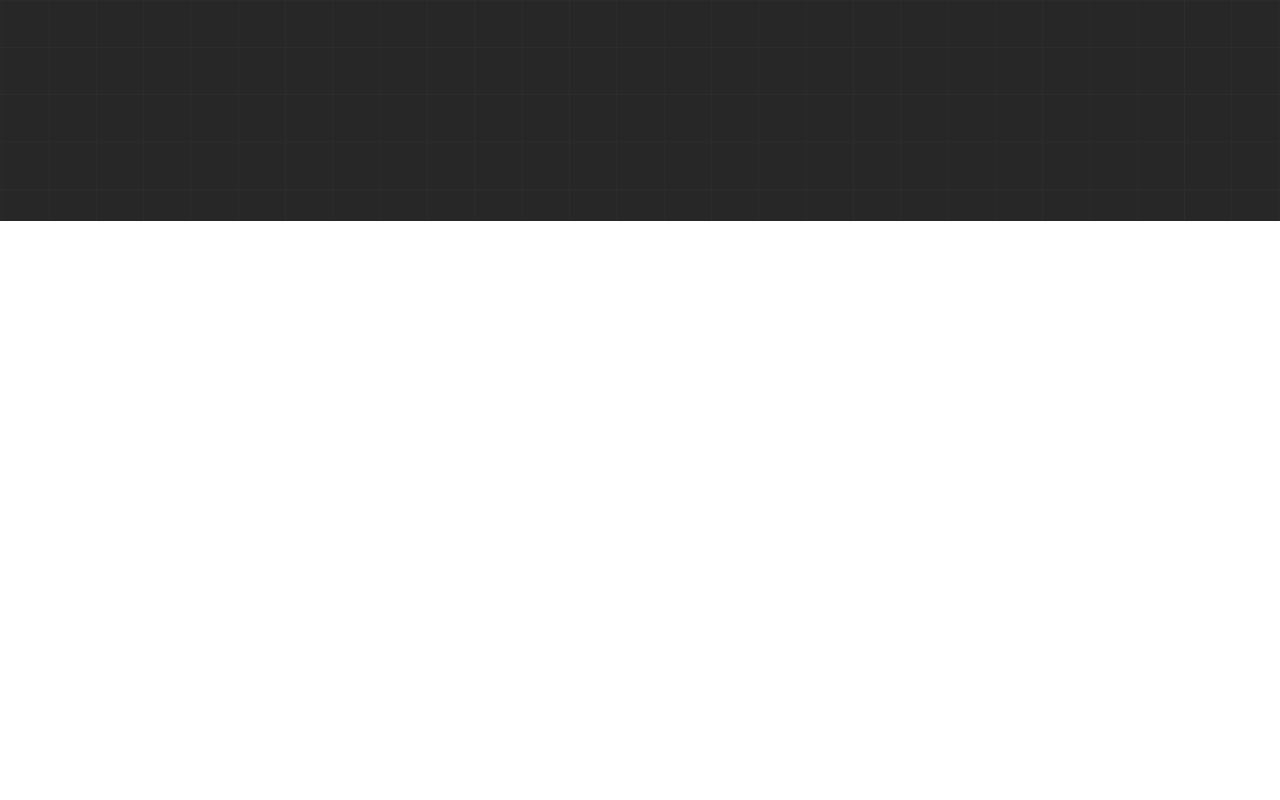
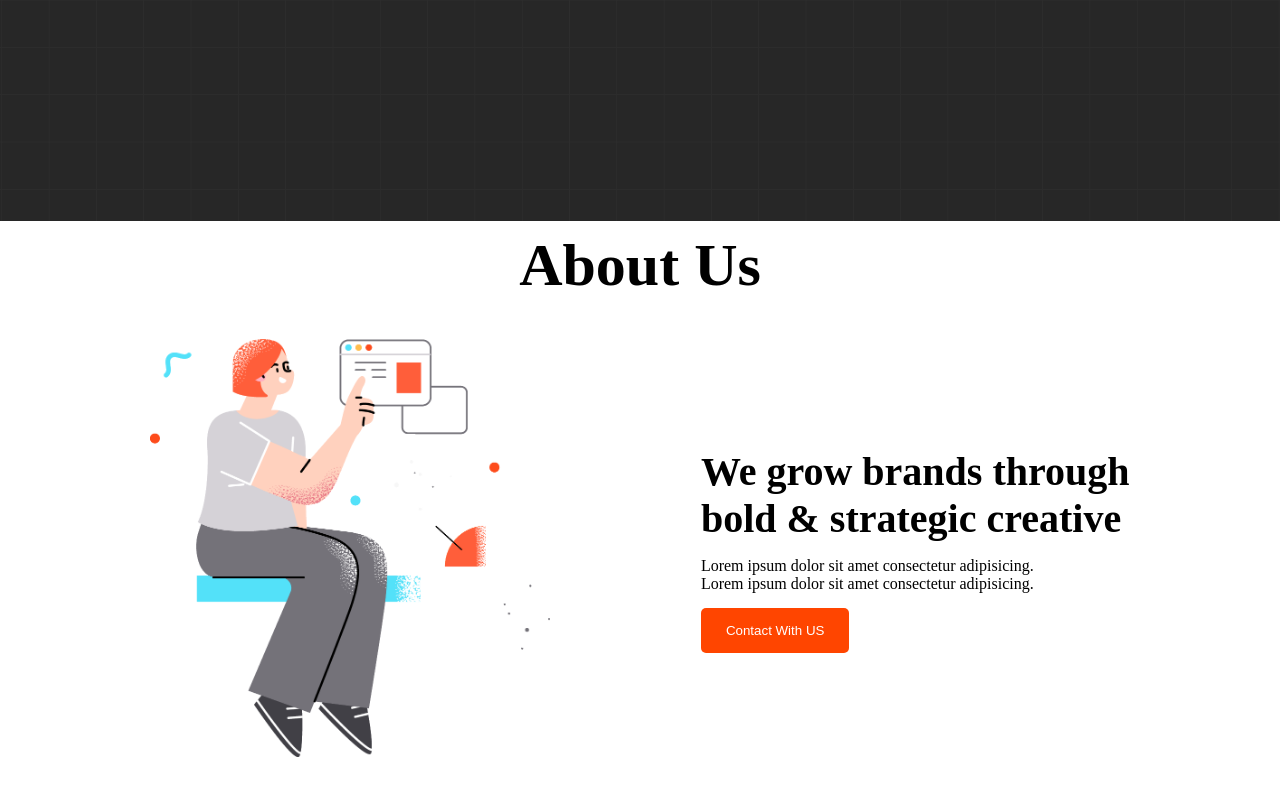
Before and after one commit to MD-Moniruzzaman-Arafat/conceptual-session-html-css-project1, a plain HTML site: page index.html in a window 1280 px wide. Shown: the part 642-1442 px from the top of the page. Before the commit the page ends 863 px from the top, so only its background shows below. Drawn offline with Linux system fonts and the light colour scheme.

Commit message:
about section

```diff
--- a/index.html
+++ b/index.html
@@ -42,6 +42,21 @@
                 </div>
             </div>
         </section>
+        <!-- about section -->
+        <section>
+            <h1 class="about-title">About Us</h1>
+            <div class="about-container">
+                <div class="about-content">
+                    <h1>We grow brands through <br> bold & strategic creative</h1>
+                    <p>Lorem ipsum dolor sit amet consectetur adipisicing. <br>
+                        Lorem ipsum dolor sit amet consectetur adipisicing.</p>
+                    <button>Contact With US</button>
+                </div>
+                <div class="about-img">
+                    <img src="./images/section.png" alt="">
+                </div>
+            </div>
+        </section>
     </main>
 </body>
 
--- a/style.css
+++ b/style.css
@@ -59,3 +59,39 @@
 .banner-img img {
     width: 400px;
 }
+
+/* about section */
+.about-title {
+    font-size: 60px;
+    text-align: center;
+    margin-top: 10px;
+}
+
+.about-container {
+    height: 500px;
+    display: flex;
+    align-items: center;
+    justify-content: space-evenly;
+    flex-direction: row-reverse;
+}
+
+.about-content h1 {
+    font-size: 40px;
+    margin-bottom: 15px;
+}
+
+.about-content p {
+    margin-bottom: 15px;
+}
+
+.about-content button {
+    background-color: orangered;
+    border: none;
+    padding: 15px 25px;
+    color: white;
+    border-radius: 5px;
+}
+
+.about-img img {
+    width: 400px;
+}
```
